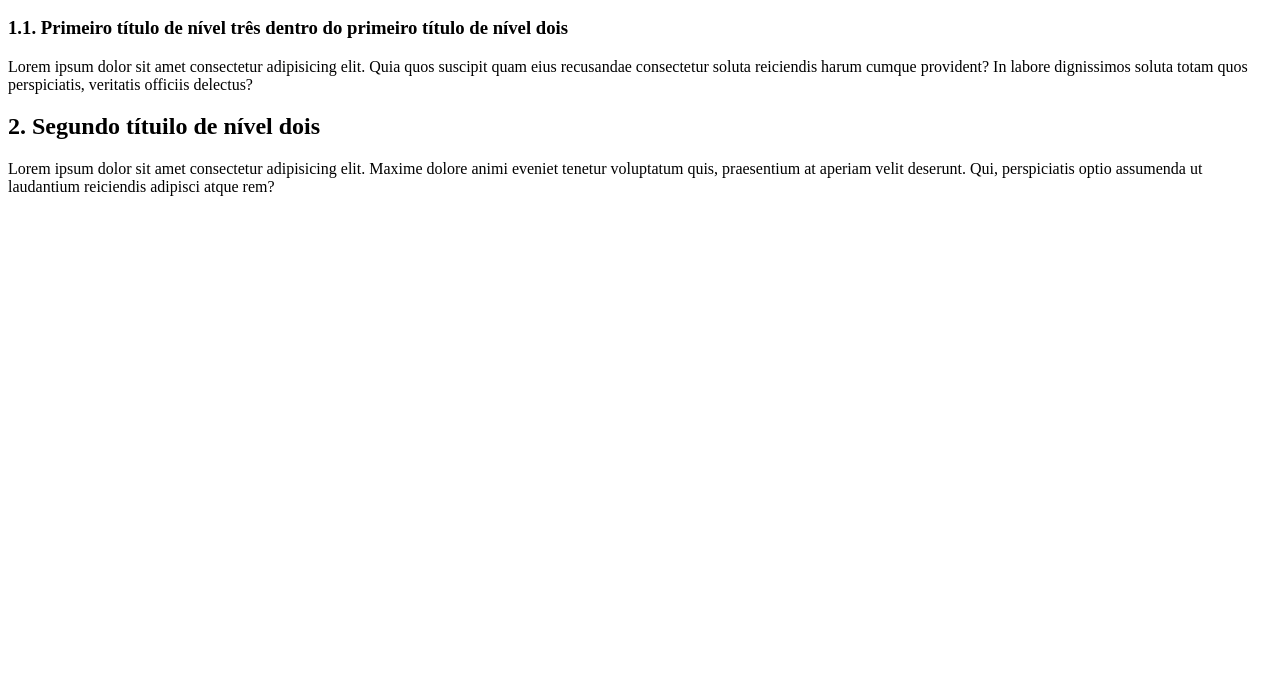
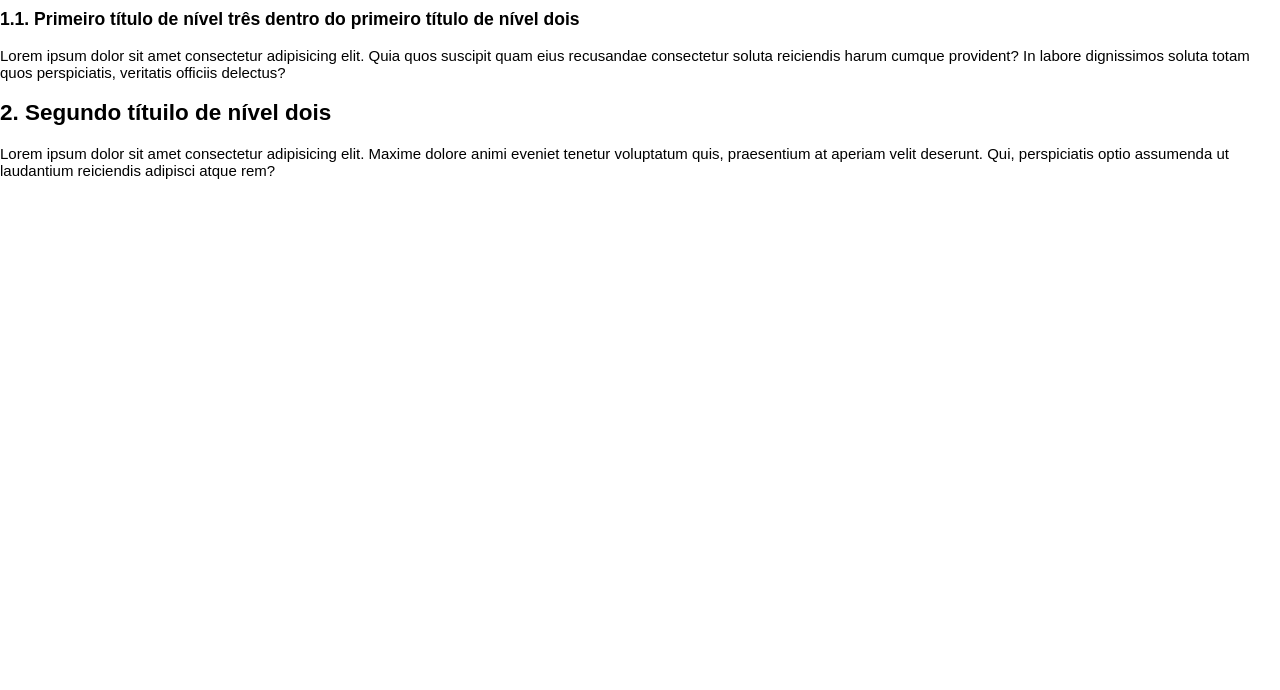
Before and after one commit to JaoPedroDev/HTML5-CSS3, a plain HTML site: page EX006/index.html in a window 1280 px wide. Shown: the part 110-800 px from the top of the page. Drawn offline with Linux system fonts and the light colour scheme.

Commit message:
Teste de servidor

```diff
--- a/EX006/index.html
+++ b/EX006/index.html
@@ -4,6 +4,7 @@
     <meta charset="UTF-8">
     <meta name="viewport" content="width=device-width, initial-scale=1.0">
     <link rel="shortcut icon" href="favicon.ico" type="image/x-icon">
+    <link rel="stylesheet" href="style.css">
     <title>Hierarquia de Títulos</title>
 </head>
 <body>
--- /dev/null
+++ b/EX006/style.css
@@ -0,0 +1,6 @@
+body{
+    font-family: Arial;
+    font-size: 15px;
+    margin: 0;
+    padding: 0;
+}
```
